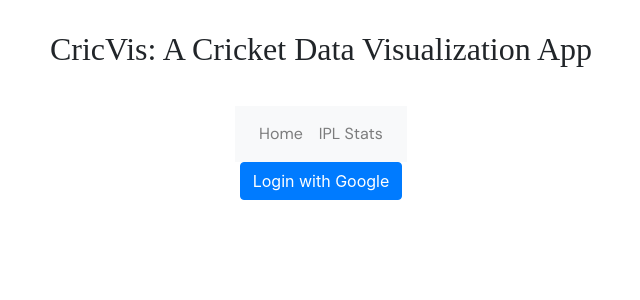
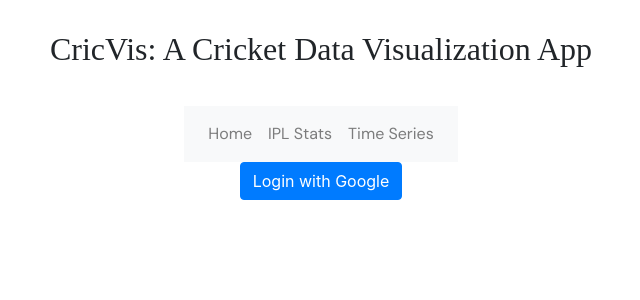
Before and after one commit to googleinterns/step208-2020, a Django app: page /cricVis/ in a window 1280 px wide. Shown: the top 300 px of the page, without its empty margins (319-959 px from the left). Run offline with Django 3.2, Linux system fonts and the light colour scheme; data that the repository does not hold is empty; some libraries are stand-ins or nearby versions; some web fonts are replaced.

Commit message:
design: add tab for time series in the navbar

```diff
--- a/cricVis/templates/cricVis/index.html
+++ b/cricVis/templates/cricVis/index.html
@@ -30,6 +30,9 @@
                 </li>
                 <li class="nav-item">
                   <a class="nav-link" href="{% url 'cricVis:iplStats' %}">IPL Stats</a>
+                </li>
+                <li class="nav-item">
+                  <a class="nav-link" href="{% url 'cricVis:timeSeries' %}">Time Series</a>
                 </li>
               </ul>
             </div>
--- a/cricVis/templates/cricVis/iplStats.html
+++ b/cricVis/templates/cricVis/iplStats.html
@@ -29,6 +29,9 @@
                 <li class="nav-item">
                   <a class="nav-link" href="{% url 'cricVis:iplStats' %}">IPL Stats</a>
                 </li>
+                <li class="nav-item">
+                  <a class="nav-link" href="{% url 'cricVis:timeSeries' %}">Time Series</a>
+                </li>
               </ul>
             </div>
           </nav>
```
